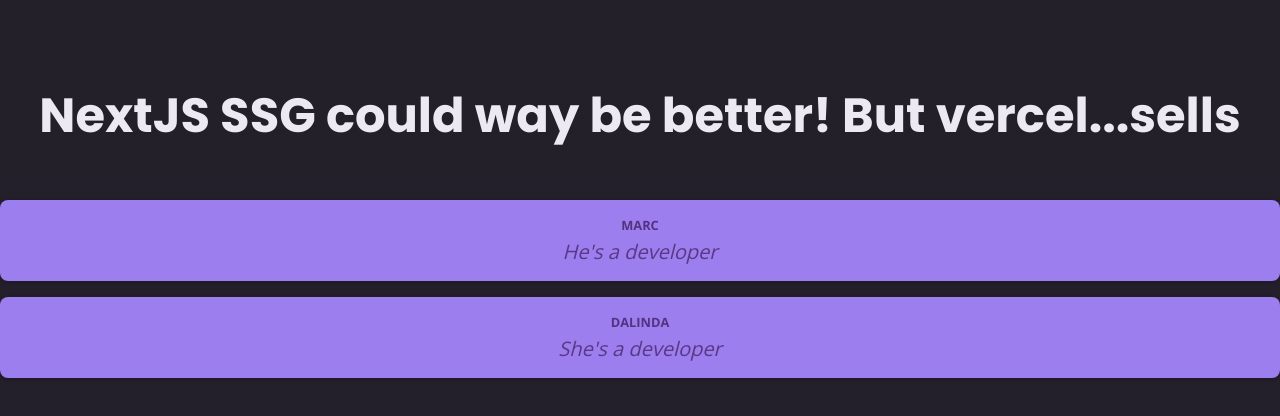
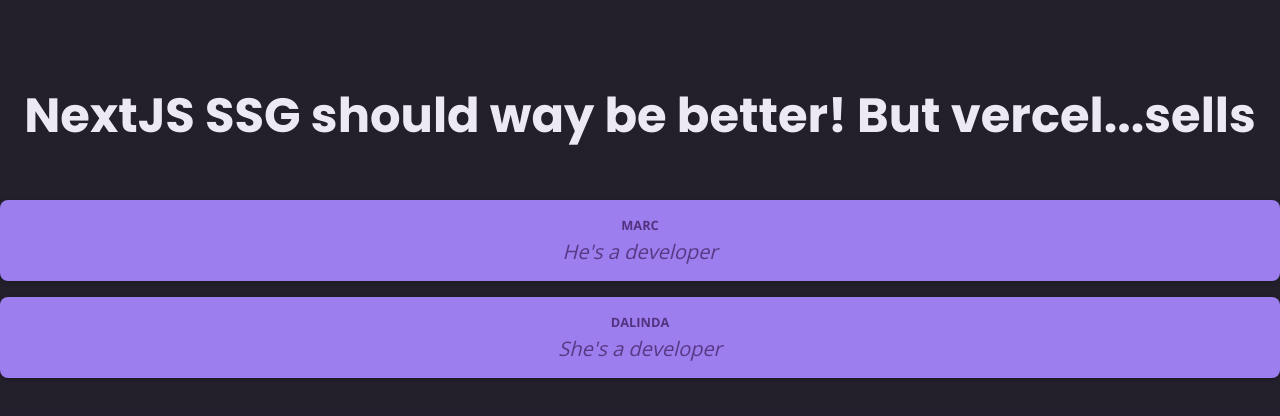
Before and after one commit to marcstreeter/becadev, a Next.js app: page /awesome in a window 1280 px wide. Shown: the top 416 px of the page. Built offline with nearby package versions, Linux system fonts and the light colour scheme.

Commit message:
chore: triggering build

```diff
--- a/app/awesome/page.tsx
+++ b/app/awesome/page.tsx
@@ -8,7 +8,7 @@
 export default function AwesomePage() {
     return (
         <main>
-            <h1>NextJS SSG could way be better! But vercel...sells</h1>
+            <h1>NextJS SSG should way be better! But vercel...sells</h1>
             <Box author="Marc" body="He's a developer" />
             <Box author="Dalinda" body="She's a developer" />
         </main>
```
